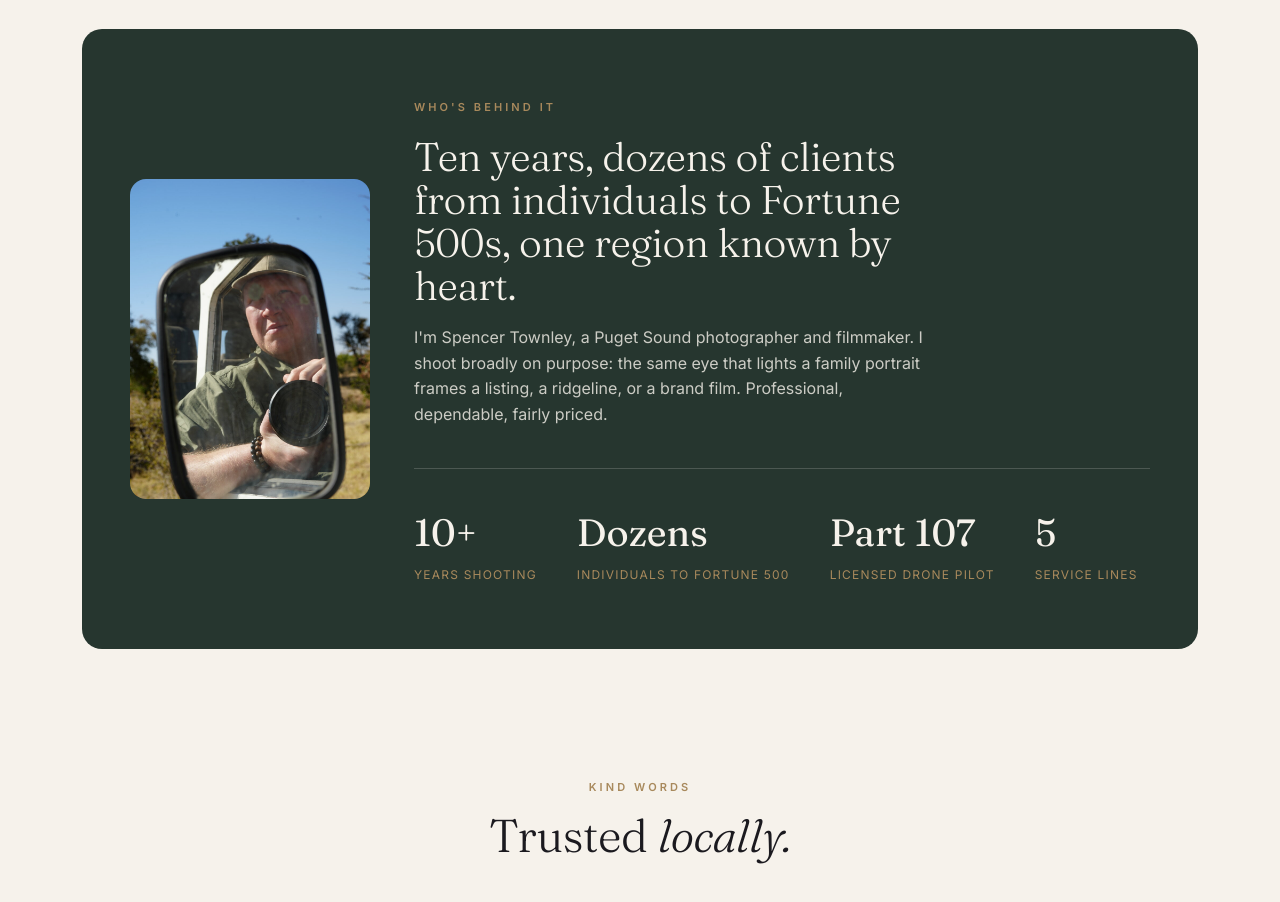
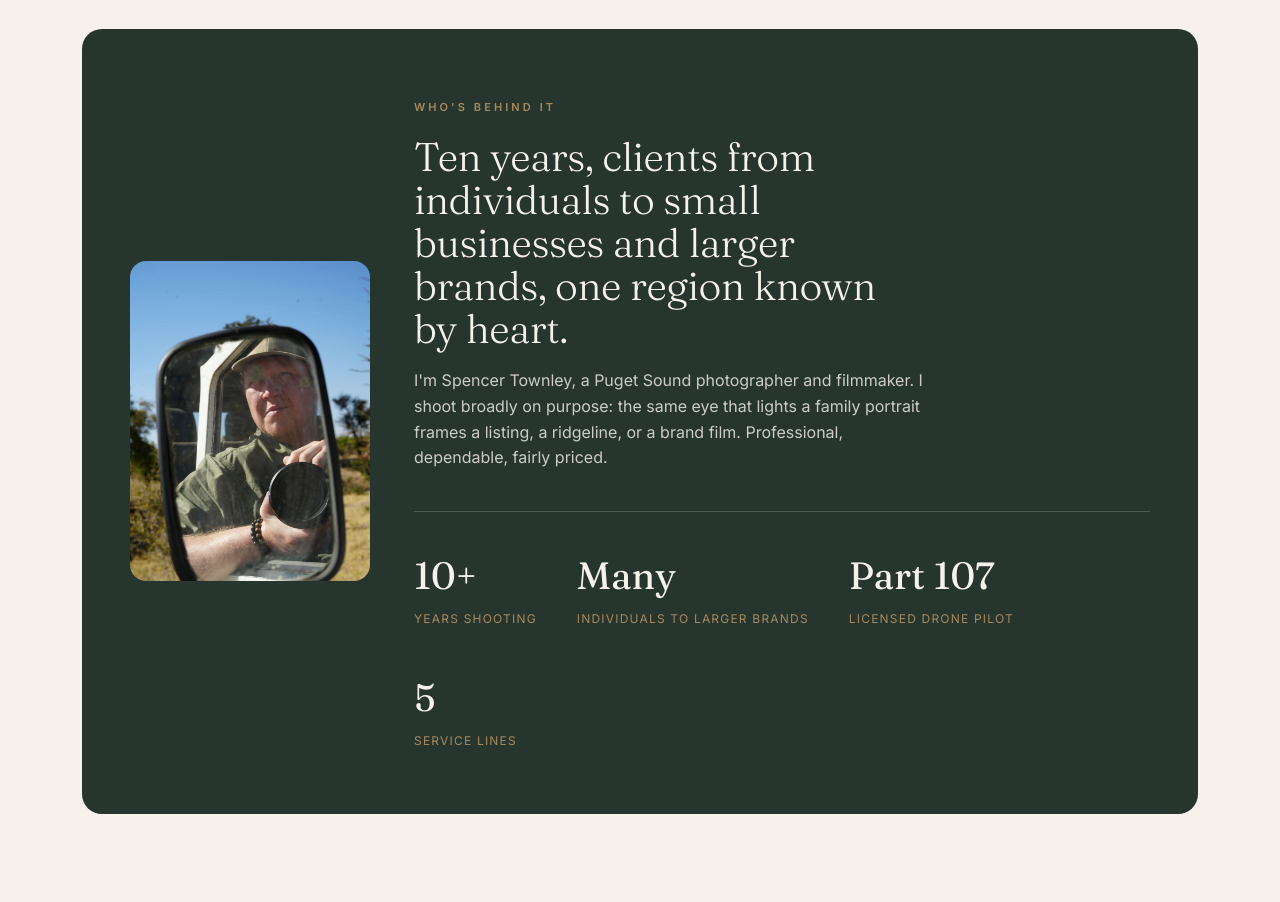
Before and after one commit to spencertownley-sys/townley-photography-site, a plain HTML site: page index.html in a window 1280 px wide. Shown: the part 4060-4962 px from the top of the page. Drawn offline with Linux system fonts and the light colour scheme.

Commit message:
TW-11: soften unsupported claims and add proof placeholders
Replace Fortune 500 wording on the home page, llms.txt and the About journal post with individuals, small businesses and larger brands, and add visible placeholders for the Part 107 certificate number (real estate FAQ) and an insurance statement (terms). Testimonial permission and the Part 107 and insurance facts still need the owner.

Co-Authored-By: Claude Opus 5.5 <noreply@anthropic.com>
Claude-Session: https://claude.ai/code/session_01Pdi2oUbd4HZYyLSLkPZiWv

```diff
--- a/index.html
+++ b/index.html
@@ -392,11 +392,11 @@ nav.onlight .nav-light,nav.onlight .nav-light .mono{color:var(--ink);}
       <div class="pitch-photo"><img src="/images/about-me.jpg" alt="Spencer Townley, Puget Sound photographer and filmmaker"></div>
       <div>
         <span class="eyebrow" style="color:var(--brass)">Who's behind it</span>
-        <h2 style="margin-top:16px">Ten years, dozens of clients from individuals to Fortune 500s, one region known by heart.</h2>
+        <h2 style="margin-top:16px">Ten years, clients from individuals to small businesses and larger brands, one region known by heart.</h2>
         <p>I'm Spencer Townley, a Puget Sound photographer and filmmaker. I shoot broadly on purpose: the same eye that lights a family portrait frames a listing, a ridgeline, or a brand film. Professional, dependable, fairly priced.</p>
         <div class="stats">
           <div class="stat"><div class="n">10+</div><div class="l">Years shooting</div></div>
-          <div class="stat"><div class="n">Dozens</div><div class="l">Individuals to Fortune 500</div></div>
+          <div class="stat"><div class="n">Many</div><div class="l">Individuals to larger brands</div></div>
           <div class="stat"><div class="n">Part&nbsp;107</div><div class="l">Licensed drone pilot</div></div>
           <div class="stat"><div class="n">5</div><div class="l">Service lines</div></div>
         </div>
```
Also changed, not shown: journal/meet-spencer-townley-puget-sound-photographer.html (+1 -1 lines), real-estate/index.html (+1 -1 lines), terms/index.html (+2 -0 lines), llms.txt.
